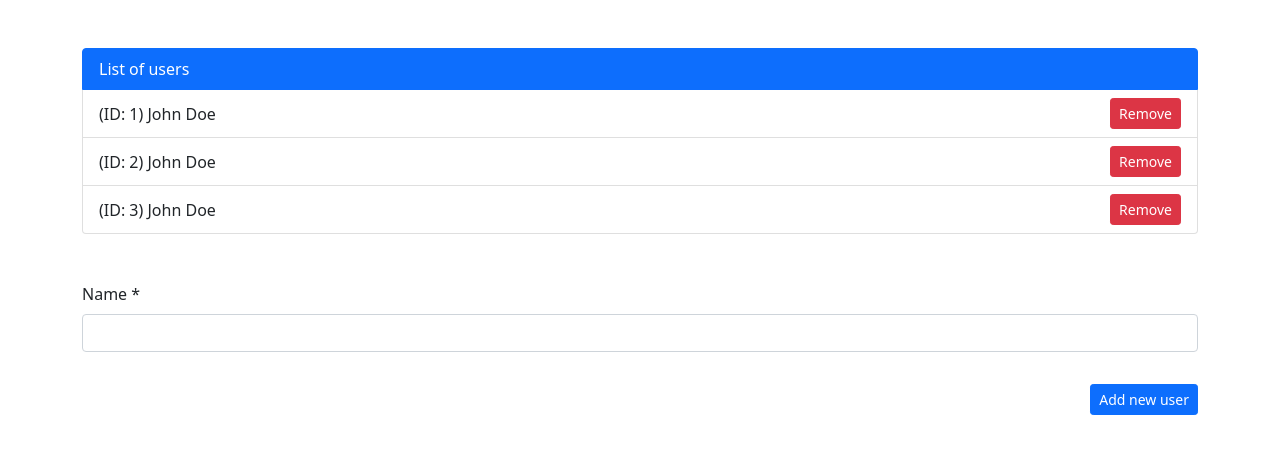
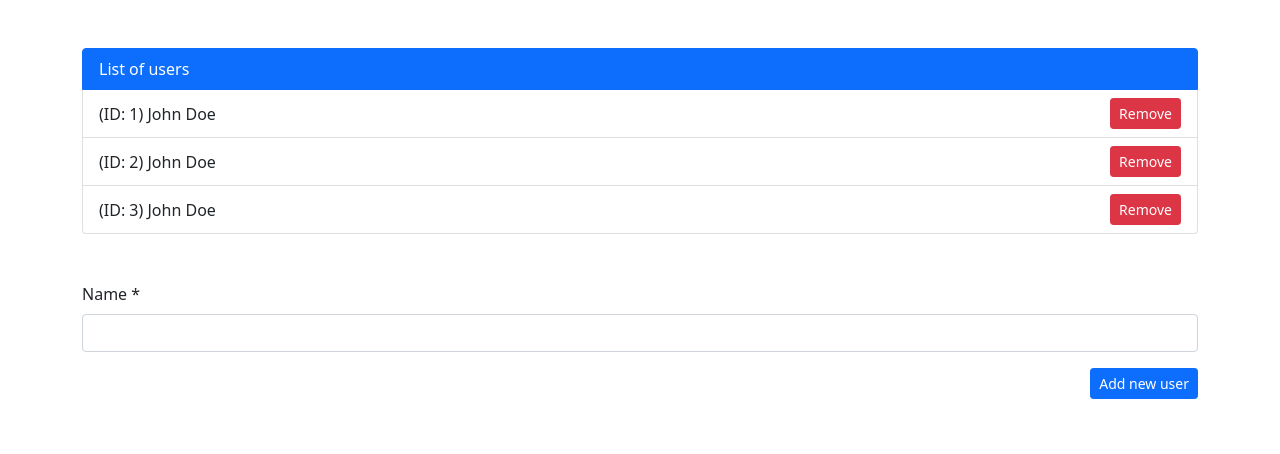
Before and after one commit to angularcodegen/async-action, an Angular app: page / in a window 1280 px wide. Shown: the top 454 px of the page. Built offline with nearby package versions, Linux system fonts and the light colour scheme.

Commit message:
Remove redundant class

```diff
--- a/src/app/app.component.html
+++ b/src/app/app.component.html
@@ -35,7 +35,7 @@
         [appAsyncActionData]="form.value"
         [appSubmitIfValidInterceptor]="form"
         appDisableInterceptor
-        class="btn btn-primary btn-sm mt-3"
+        class="btn btn-primary btn-sm"
         type="submit"
       >
         Add new user
```
